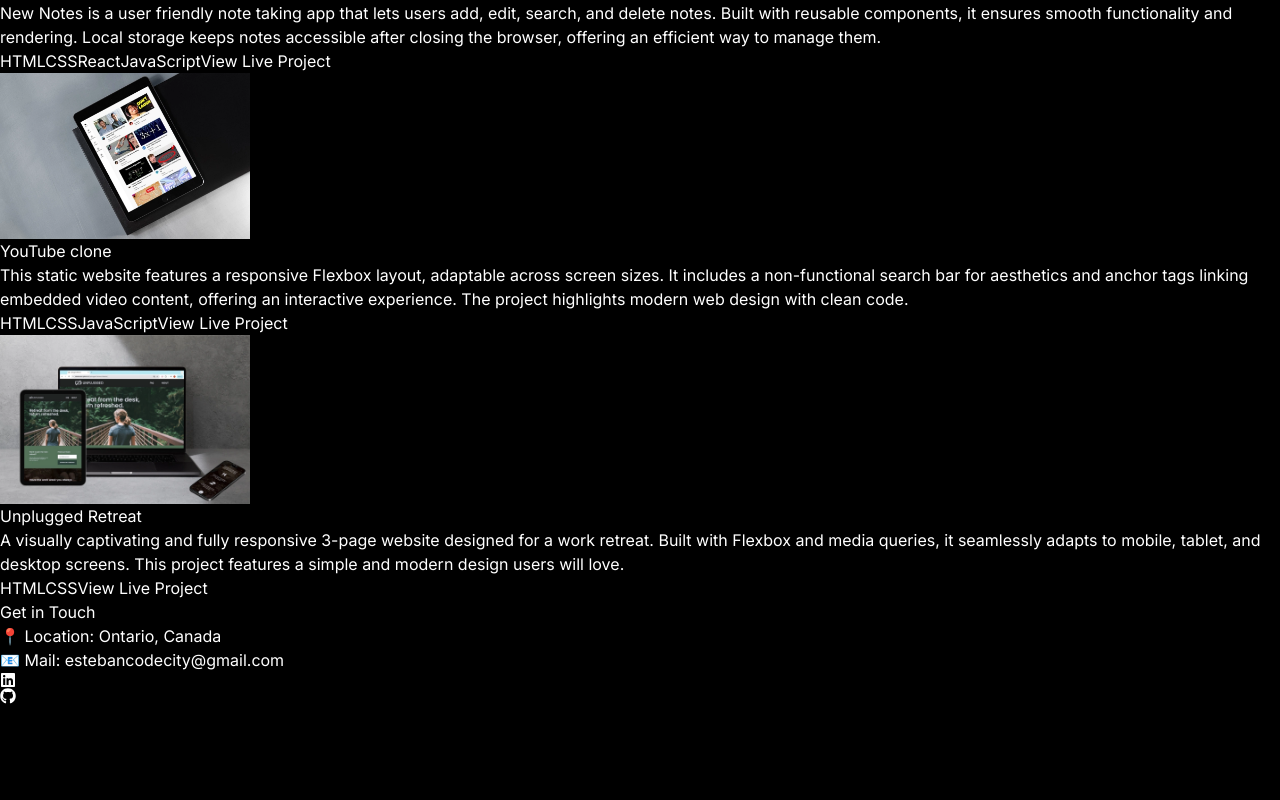
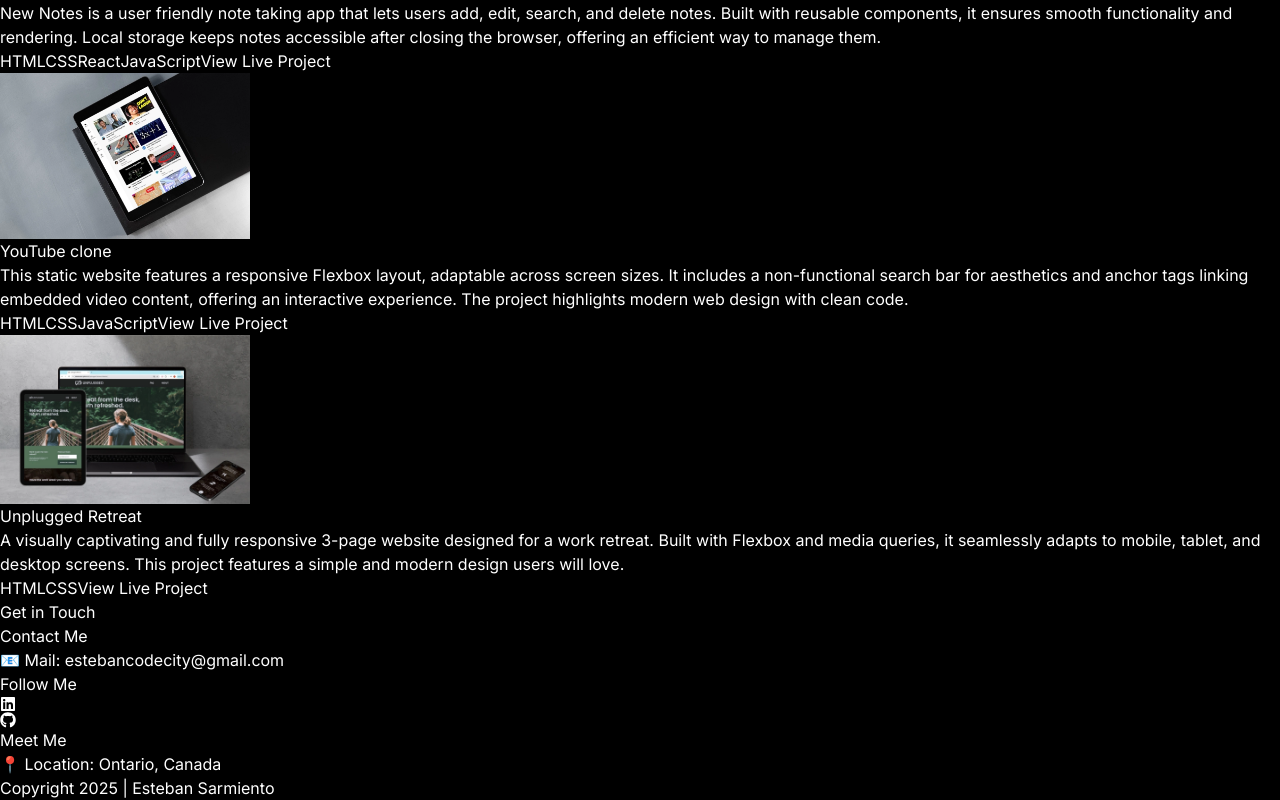
Before and after one commit to estebonbon/esteban-professional-portfolio, a React (Vite) app: page / in a window 1280 px wide. Shown: the part 1916-2716 px from the top of the page. Before the commit the page ends 2620 px from the top, so only its background shows below. Built offline with nearby package versions, Linux system fonts and the light colour scheme.

Commit message:
Reformated my contact section, added extra subheadings

```diff
--- a/src/components/contact.jsx
+++ b/src/components/contact.jsx
@@ -3,37 +3,47 @@ import { FaGithub, FaLinkedin } from "react-icons/fa"
 
 const Contact = () => {
   return (
-    <div className="border-t border-stone-900 pb-20">
-      <h2 className="my-10 text-center text-4xl">Get in Touch</h2>
-      <div className="lg:flex lg:items-center lg:justify-between lg:mx-auto lg:max-w-4xl lg:text-left text-center">
-        {/* Left Content */}
-        <div>
-          <p className="my-4 lg:my-2" aria-label="location"> <span className="ml-2"> &#128205;</span> Location: {CONTACT.located}</p>
-          <p className="my-4 lg:my-2">
+    <div className="border-t border-stone-900  pb-5 lg:pb-20">
+      <h2 className="lg:my-20 my-10 text-center text-4xl">Get in Touch</h2>
+
+      <div className="flex flex-col lg:flex-row lg:justify-between lg:items-start lg:mx-auto lg:max-w-4xl lg:text-left text-center">
+        {/* Left Content Contact Me*/}
+        <div className="lg:flex-1">
+          <h3 className="text-center text-3xl text-cyan-800">Contact Me</h3>
+          <p className="my-4 lg:my-6 py-3 ">
             <a href="mailto:estebancodecity@gmail.com"
-              className="border-b border-transparent hover:border-stone-400">
-              <span className="mr-2" role="img" aria-label="Email">&#x1F4E7;</span> Mail: {CONTACT.email}
+              className="border-b border-transparent hover:border-stone-400 text-[17px]">
+              <span className="" role="img" aria-label="Email">&#x1F4E7;</span> Mail: {CONTACT.email}
             </a>
           </p>
         </div> {/* Close Left Content */}
-        {/* Right Content */}
-        <div className="m-8 flex items-center justify-center gap-4 text-2xl">
+        {/* Middle Content Follow Me */}
+        <div className="lg:flex-1 text-center">
+          <h3 className="text-center text-3xl text-cyan-800 ">Follow Me</h3>
+          <div className="mx-8 my-4 lg:my-6 py-3 flex items-center justify-center gap-4 text-2xl">
             <a
               href="https://www.linkedin.com/in/esteban-sarmiento/"
               target="_blank"
               rel="noopener noreferrer"
               aria-label="Linkedin Profile">
-             <FaLinkedin className="text-5xl mr-10 hover:text-[#c5a358ce]"/>
+              <FaLinkedin className="text-4xl mr-10 hover:text-[#c5a358ce]"/>
             </a>
             <a
               href="https://github.com/estebonbon"
               target="_blank"
               rel="noopener noreferrer"
               aria-label="Github">
-            <FaGithub className="text-5xl hover:text-[#c5a358ce]"/>
+              <FaGithub className="text-4xl hover:text-[#c5a358ce]"/>
             </a>
           </div>
+        </div> {/* Close middle content */}
+        <div className="lg:flex-1"> {/* Right content Meet Me */}
+        <h3 className="text-center text-3xl  text-cyan-800">Meet Me</h3>
+          <p className="my-4 lg:my-6 mr-2 py-3 lg:text-center text-[17px]" aria-label="location"> <span className=""> &#128205;</span> Location: {CONTACT.located}
+          </p>
+        </div> {/* Close Right Content */}
       </div>
+      <p className="text-[14px] text-center mt-10 lg:mt-20"> Copyright 2025 | <span className="">Esteban Sarmiento</span></p>
     </div>
   );
 };
```
Lines whose indentation alone changed are shown as unchanged.
